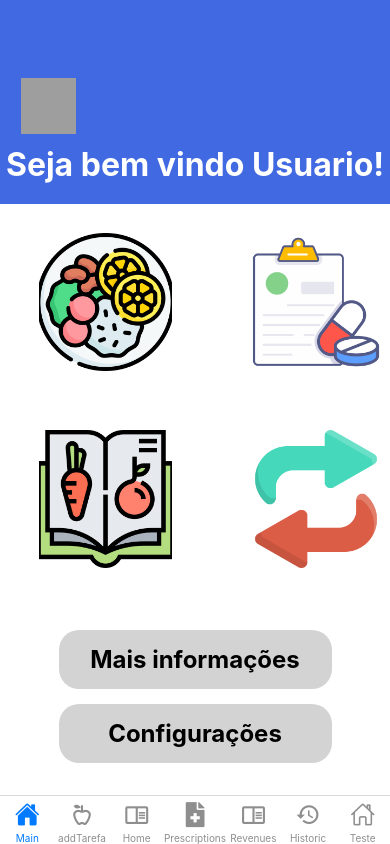
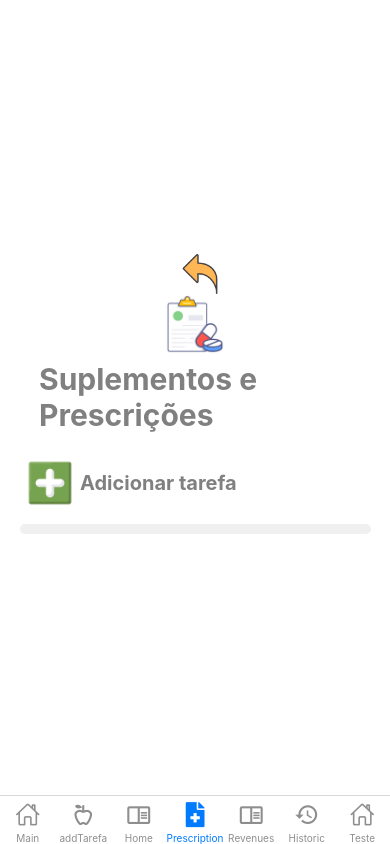
Before and after one commit to EduardoGillung/Nutri, a React Native app: screen /Prescription in a window 390 px wide. Built offline with nearby package versions, Linux system fonts and the light colour scheme; grey boxes are pictures that could not be loaded.

Commit message:
updated 05-04-24

```diff
--- a/App.js
+++ b/App.js
@@ -79,7 +79,7 @@ function App() {
          }}
          />
          <Tab.Screen
-         name="Prescriptions"
+         name="Prescription"
          component={TelaPrescriptions}
          options={{ headerShown: false, tabBarIcon: ({ focused, size, color }) => {
           if(focused){
--- a/src/Componentes/modal.js
+++ b/src/Componentes/modal.js
@@ -28,9 +28,6 @@ export function ModalPassword({password, handleClose}) {
                         />
             </TouchableOpacity>
             </View>
-
-
-
                 <TextInput
                     style={styles.input}
                     value={task}
@@ -91,7 +88,7 @@ export function ModalPassword({password, handleClose}) {
             marginBottom: 24,
         },
         input:{
-            backgroundColor: '#d9d9d9',
+            backgroundColor: '#f0f0f0',
             width: '90%',
             height: '60%',
             padding: 14,
--- a/src/Telas/config.js
+++ b/src/Telas/config.js
@@ -47,7 +47,6 @@ const styles = StyleSheet.create({
         backgroundColor: '#4169e1',
         width: '100%',
         alignItems: 'center',
-
         flexDirection: 'row',
     },
     containerBody: {
--- a/src/Telas/historic.js
+++ b/src/Telas/historic.js
@@ -1,99 +1,96 @@
 import React, { useEffect, useState } from "react";
-import { View, TextInput, Button, StyleSheet, Image, Pressable, Text, FlatList, TouchableOpacity } from 'react-native';
-
+import { View, TextInput, Button, StyleSheet, Image, Modal, Text, FlatList, TouchableOpacity } from 'react-native';
+import { ModalPassword } from "../Componentes/modal";
 
 const TelaHistoric = ({ navigation }) => {
+    const [modalVisible, setModalVisible] = useState(false);
+
+    const showModal = () => {
+        setModalVisible(true);
+    }
 
     return (
         <View style={styles.container}>
-            <View style={styles.containerHeader}>
+            <TouchableOpacity
+                onPress={() => navigation.navigate('Main')}>
+                <Image
+                    source={require('../assets/return.png')}
+                    style={styles.returnButton}
+                />
+                </TouchableOpacity>
+
                 <Image
                     source={require('../assets/substituicao.png')}
                     style={styles.logo}
                 />
-                <Text style={styles.headerText}>Histórico </Text>
-                </View>
+                <Text style={styles.headerText}>Histórico e Substituições </Text>
 
-                <View style={styles.containerButtons}>
-                <TextInput style={styles.button}
-                    onPress={() => navigation.navigate('Welcome')}>
-
-                </TextInput>
+            <View style={styles.content}>
 
 
 
 
-                <TextInput style={styles.button}
-                    onPress={() => navigation.navigate('Welcome')}>
+            </View>
+            <View style={styles.InputContent}>
+                <TextInput style={styles.input}>
+
                 </TextInput>
+        </View>
 
-                </View>
-            </View>
+        </View>
     );
 };
 
 const styles = StyleSheet.create({
     container:{
         flex: 1,
-        justifyContent: 'center',
+        justifyContent: 'flex-start',
         alignItems: 'center',
-        backgroundColor: 'green',
-
+        paddingTop: '20%',
+        backgroundColor: '#f0f0f0'
     },
-    containerHeader: {
-        flex: 0.3,
-        backgroundColor: '#4169e1',
+    content: {
         width: '100%',
         alignItems: 'center',
         flexDirection: 'row',
-
+        paddingTop: '3%',
     },
-    containerButtons: {
-        flex: 1,
-        backgroundColor: '#fff',
+    InputContent: {
         width: '100%',
         alignItems: 'center',
-
+        paddingTop: '3%',
+    },
+    input: {
+        backgroundColor: '#fff',
+        width: '90%',
+        height: '90%',
+        borderRadius: 20,
     },
     headerText: {
-       color: '#fff',
+       color: 'gray',
        fontSize: 32,
        fontWeight: 'bold',
-       marginLeft: '5%',
-
+       marginLeft: '10%',
     },
     logo: {
-        height: '40%',
-        width: '18%',
-        marginLeft: '5%',
+        height: 60,
+        width: 60,
+    },
+    returnButton: {
+        height: 40,
+        width: 40,
+        marginRight: '90%',
+        marginLeft: 10,
+    },
+    addButton: {
+        height: 60,
+        width: 60,
+        marginLeft: 20,
     },
     text: {
         fontSize: 20,
         fontWeight: 'bold',
-    },
-    textLogo:{
-        fontSize: 10,
-        fontWeight: 'bold',
-        fontStyle: 'italic',
-    },
-
-    button: {
-        backgroundColor: '#d3d3d3',
-        width: '80%',
-        height: '35%',
-        borderRadius: 20,
-        marginTop: '15%',
-        justifyContent: 'center',
-        alignItems: 'center',
-    },
-    buttonText: {
-        fontSize: 24,
-        fontWeight: 'bold',
-    },
-    touchable: {
-        backgroundColor: 'grey',
-        width: '40%',
-
+        color: 'gray',
     },
 })
 export default TelaHistoric;
--- a/src/Telas/main.js
+++ b/src/Telas/main.js
@@ -13,24 +13,42 @@ const TelaMain = ({ navigation }) => {
                 <Text style={styles.headerText}>Seja bem vindo Usuario!</Text>
 
                  <View style={styles.container2}>
+                 <TouchableOpacity
+                    onPress={() => navigation.navigate('addTarefa')}
+                    >
                  <Image
                     source={require('../assets/comida.png')}
                     style={styles.comida}
                 />
+                </TouchableOpacity>
+
+                <TouchableOpacity
+                    onPress={() => navigation.navigate('Prescription')}
+                    >
                  <Image
                     source={require('../assets/prescricao.png')}
-                    style={styles.comida}
+                    style={styles.prescricao}
                 />
+                </TouchableOpacity>
+
                 </View>
                 <View style={styles.container2}>
+                <TouchableOpacity
+                    onPress={() => navigation.navigate('Revenues')}
+                    >
                  <Image
                     source={require('../assets/receitas.png')}
-                    style={styles.comida}
+                    style={styles.receitas}
                 />
+                </TouchableOpacity>
+                <TouchableOpacity
+                    onPress={() => navigation.navigate('Historic')}
+                    >
                  <Image
                     source={require('../assets/substituicao.png')}
-                    style={styles.comida}
+                    style={styles.substituicao}
                 />
+                </TouchableOpacity>
                 </View>
 
                 <View style={styles.containerButtons}>
@@ -60,8 +78,6 @@ const styles = StyleSheet.create({
         flex: 1,
         backgroundColor: '#fff',
         width: '100%',
-        alignItems: 'center',
-        justifyContent: 'space-evenly',
         flexDirection: 'row',
     },
     containerButtons: {
@@ -97,12 +113,26 @@ const styles = StyleSheet.create({
     },
     comida: {
         height: '70%',
-        width: '34%',
+        width: 135,
         margin: '10%',
-
+    },
+    prescricao: {
+        height: '70%',
+        width: 135,
+        margin: '10%',
+    },
+    receitas: {
+        height: '70%',
+        width: 135,
+        margin: '10%',
+    },
+    substituicao: {
+        height: '70%',
+        width: 135,
+        margin: '10%',
     },
     button: {
-        backgroundColor: '#d3d3d3',
+        backgroundColor: '#f0f0f0',
         width: '70%',
         height: '30%',
         borderRadius: 20,
@@ -114,6 +144,7 @@ const styles = StyleSheet.create({
     buttonText: {
         fontSize: 24,
         fontWeight: 'bold',
+        color: 'gray',
     },
 })
 export default TelaMain;
--- a/src/Telas/prescriptions.js
+++ b/src/Telas/prescriptions.js
@@ -4,8 +4,6 @@ import { ModalPassword } from "../Componentes/modal";
 
 const TelaPrescriptions = ({ navigation }) => {
 
-    const [size, setSize] = useState(10)
-    const [passwordValue, setPasswordValue] = useState("")
     const [modalVisible, setModalVisible] = useState(false);
 
     const showModal = () => {
@@ -14,43 +12,39 @@ const TelaPrescriptions = ({ navigation }) => {
 
     return (
         <View style={styles.container}>
-        <View style={styles.containerHeader}>
+            <TouchableOpacity
+                onPress={() => navigation.navigate('Main')}>
                 <Image
                     source={require('../assets/return.png')}
-                style={styles.return}
+                    style={styles.returnButton}
                 />
+                </TouchableOpacity>
+
                 <Image
                     source={require('../assets/prescricao.png')}
                     style={styles.logo}
                 />
-            <Text style={styles.headerText}>Prescrições</Text>
-            </View>
+                <Text style={styles.headerText}>Suplementos e Prescrições </Text>
 
-            <View style={styles.containerBody}>
-
-            <TextInput style={styles.button}
-                onPress={() => navigation.navigate('Welcome')}>
-
-            </TextInput>
-            <View style={styles.containerButtons}>
-            <TouchableOpacity style={styles.touchable}
-                onPress={showModal}
-             >
+            <View style={styles.content}>
+                 <TouchableOpacity onPress={showModal}>
                 <Image
-                    source={require('../assets/addButton.png')}
+                    source={require('../assets/add.png')}
                     style={styles.addButton}
                 />
                 </TouchableOpacity>
-            </View>
-            <TextInput style={styles.button}
-                onPress={() => navigation.navigate('Welcome')}>
-            </TextInput>
+                <Text style={styles.text}>Adicionar tarefa </Text>
 
                 <Modal visible={modalVisible} animationType='fade'>
                     <ModalPassword  handleClose={ () => setModalVisible(false) } />
                 </Modal>
+            </View>
+            <View style={styles.InputContent}>
+                <TextInput style={styles.input}>
 
+                </TextInput>
         </View>
+
         </View>
     );
 };
@@ -58,85 +52,56 @@ const TelaPrescriptions = ({ navigation }) => {
 const styles = StyleSheet.create({
     container:{
         flex: 1,
+        justifyContent: 'flex-start',
+        alignItems: 'center',
         justifyContent: 'center',
-    alignItems: 'center',
-    backgroundColor: 'green',
-
+        backgroundColor: '#fff'
     },
-containerHeader: {
-    flex: 0.3,
-    backgroundColor: '#4169e1',
+    content: {
         width: '100%',
         alignItems: 'center',
         flexDirection: 'row',
+        paddingTop: '5%',
     },
-containerBody: {
-    flex: 1,
-    backgroundColor: '#fff',
+    InputContent: {
         width: '100%',
         alignItems: 'center',
-
+        paddingTop: '3%',
     },
-containerButtons: {
-
-    height: '5%',
-    justifyContent: 'center',
-    alignItems: 'center',
-    width: '100%',
+    input: {
+        backgroundColor: '#f0f0f0',
+        width: '90%',
+        height: '55%',
+        borderRadius: 20,
+        lineHeight: 2,
 
     },
     headerText: {
-   color: '#fff',
-   fontSize: 32,
+       color: 'gray',
+       fontSize: 30,
        fontWeight: 'bold',
-   marginLeft: '5%',
-
+       marginLeft: '10%',
+       marginTop: '2%',
     },
     logo: {
-    height: '40%',
-    width: '18%',
-
+        height: 60,
+        width: 60,
     },
-return: {
-    height: '26%',
-    width: '10%',
-    marginRight: '10%',
-    marginLeft: '3%',
-
+    returnButton: {
+        height: 40,
+        width: 40,
+        marginRight: '90%',
+        marginLeft: 10,
     },
     addButton: {
-    height: '300%',
-    width: '100%',
+        height: 60,
+        width: 60,
+        marginLeft: 20,
     },
     text: {
         fontSize: 20,
         fontWeight: 'bold',
-},
-textLogo:{
-    fontSize: 10,
-    fontWeight: 'bold',
-    fontStyle: 'italic',
-},
-textBody: {
-    fontSize: 20,
-    fontWeight: 'bold',
-    color: '#696969',
-},
-
-button: {
-    backgroundColor: '#d3d3d3',
-    width: '80%',
-    height: '35%',
-    borderRadius: 20,
-    marginTop: '9%',
-},
-buttonText: {
-    fontSize: 24,
-    fontWeight: 'bold',
-},
-touchable: {
-    width: '10%',
-    height: '40%',
+        color: 'gray',
     },
 })
 export default TelaPrescriptions;
--- a/src/Telas/revenues.js
+++ b/src/Telas/revenues.js
@@ -1,99 +1,103 @@
 import React, { useEffect, useState } from "react";
-import { View, TextInput, Button, StyleSheet, Image, Pressable, Text, FlatList, TouchableOpacity } from 'react-native';
-
+import { View, TextInput, Button, StyleSheet, Image, Pressable, Text, FlatList, TouchableOpacity, Modal } from 'react-native';
+import { ModalPassword } from "../Componentes/modal";
 
 const TelaRevenues = ({ navigation }) => {
+    const [modalVisible, setModalVisible] = useState(false);
+
+    const showModal = () => {
+        setModalVisible(true);
+    }
 
     return (
         <View style={styles.container}>
-            <View style={styles.containerHeader}>
+            <TouchableOpacity
+                onPress={() => navigation.navigate('Main')}>
+                <Image
+                    source={require('../assets/return.png')}
+                    style={styles.returnButton}
+                />
+                </TouchableOpacity>
+
                 <Image
                     source={require('../assets/receitas.png')}
                     style={styles.logo}
                 />
                 <Text style={styles.headerText}>Receitas e Dicas</Text>
-                </View>
 
-                <View style={styles.containerButtons}>
-                <TextInput style={styles.button}
-                    onPress={() => navigation.navigate('Welcome')}>
+            <View style={styles.content}>
+                 <TouchableOpacity onPress={showModal}>
+                <Image
+                    source={require('../assets/add.png')}
+                    style={styles.addButton}
+                />
+                </TouchableOpacity>
+                <Text style={styles.text}>Adicionar tarefa </Text>
+
+                <Modal visible={modalVisible} animationType='fade'>
+                    <ModalPassword  handleClose={ () => setModalVisible(false) } />
+                </Modal>
+            </View>
+            <View style={styles.InputContent}>
+                <TextInput style={styles.input}>
 
                 </TextInput>
+        </View>
 
-
-
-
-                <TextInput style={styles.button}
-                    onPress={() => navigation.navigate('Welcome')}>
-                </TextInput>
-
-                </View>
-            </View>
+        </View>
     );
 };
 
 const styles = StyleSheet.create({
     container:{
         flex: 1,
-        justifyContent: 'center',
+        justifyContent: 'flex-start',
         alignItems: 'center',
-        backgroundColor: 'green',
-
+        paddingTop: '20%',
+        backgroundColor: '#f0f0f0'
     },
-    containerHeader: {
-        flex: 0.3,
-        backgroundColor: '#4169e1',
+    content: {
         width: '100%',
         alignItems: 'center',
         flexDirection: 'row',
-
+        paddingTop: '3%',
     },
-    containerButtons: {
-        flex: 1,
-        backgroundColor: '#fff',
+    InputContent: {
         width: '100%',
         alignItems: 'center',
-
+        paddingTop: '3%',
+    },
+    input: {
+        backgroundColor: '#fff',
+        width: '90%',
+        height: '55%',
+        borderRadius: 20,
     },
     headerText: {
-       color: '#fff',
+       color: 'gray',
        fontSize: 32,
        fontWeight: 'bold',
-       marginLeft: '5%',
-
+       marginLeft: '10%',
     },
     logo: {
-        height: '40%',
-        width: '18%',
-        marginLeft: '5%',
+        height: 60,
+        width: 60,
+    },
+    returnButton: {
+        height: 40,
+        width: 40,
+        marginRight: '90%',
+        marginLeft: 10,
+    },
+    addButton: {
+        height: 60,
+        width: 60,
+        marginLeft: 20,
     },
     text: {
         fontSize: 20,
         fontWeight: 'bold',
-    },
-    textLogo:{
-        fontSize: 10,
-        fontWeight: 'bold',
-        fontStyle: 'italic',
-    },
-
-    button: {
-        backgroundColor: '#d3d3d3',
-        width: '80%',
-        height: '35%',
-        borderRadius: 20,
-        marginTop: '15%',
-        justifyContent: 'center',
-        alignItems: 'center',
-    },
-    buttonText: {
-        fontSize: 24,
-        fontWeight: 'bold',
-    },
-    touchable: {
-        backgroundColor: 'grey',
-        width: '40%',
-
+        color: 'gray',
     },
 })
 export default TelaRevenues;
--- a/src/Telas/teste.js
+++ b/src/Telas/teste.js
@@ -3,106 +3,102 @@ import { View, TextInput, Button, StyleSheet, Image, Pressable, Text, Modal, Tou
 import { ModalPassword } from "../Componentes/modal";
 
 const TelaTeste = ({ navigation }) => {
-    const [size, setSize] = useState(10)
-    const [passwordValue, setPasswordValue] = useState("")
+
     const [modalVisible, setModalVisible] = useState(true);
 
-    function callModal () {
+    const showModal = () => {
         setModalVisible(true);
     }
+
     return (
         <View style={styles.container}>
-            <View style={styles.containerHeader}>
+            <TouchableOpacity
+                onPress={() => navigation.navigate('Main')}>
+                <Image
+                    source={require('../assets/return.png')}
+                    style={styles.returnButton}
+                />
+                </TouchableOpacity>
+
                 <Image
                     source={require('../assets/substituicao.png')}
                     style={styles.logo}
                 />
-                <Text style={styles.headerText}>TELA TESTE </Text>
-                </View>
+                <Text style={styles.headerText}>testes </Text>
 
-                <View style={styles.containerButtons}>
+            <View style={styles.content}>
+                 <TouchableOpacity onPress={showModal}>
+                <Image
+                    source={require('../assets/add.png')}
+                    style={styles.addButton}
+                />
+                </TouchableOpacity>
+                <Text style={styles.text}>Adicionar tarefa </Text>
+
                 <Modal visible={modalVisible} animationType='fade'>
-                    <ModalPassword password={passwordValue} handleClose={ () => setModalVisible(false) } />
+                    <ModalPassword  handleClose={ () => setModalVisible(false) } />
                 </Modal>
-                <TextInput style={styles.button}
-                    onPress={() => navigation.navigate('Welcome')}>
+            </View>
+            <View style={styles.InputContent}>
+                <TextInput style={styles.input}>
 
                 </TextInput>
+        </View>
 
-
-
-
-                <TextInput style={styles.button}
-                    onPress={() => navigation.navigate('Welcome')}>
-                </TextInput>
-
-                </View>
-            </View>
+        </View>
     );
 };
 
 const styles = StyleSheet.create({
     container:{
         flex: 1,
-        justifyContent: 'center',
+        justifyContent: 'flex-start',
         alignItems: 'center',
-        backgroundColor: 'green',
-
+        paddingTop: '20%',
+        backgroundColor: '#fff'
     },
-    containerHeader: {
-        flex: 0.3,
-        backgroundColor: '#4169e1',
+    content: {
         width: '100%',
         alignItems: 'center',
         flexDirection: 'row',
-
+        paddingTop: '3%',
     },
-    containerButtons: {
-        flex: 1,
-        backgroundColor: '#fff',
+    InputContent: {
         width: '100%',
         alignItems: 'center',
-
+        paddingTop: '3%',
+    },
+    input: {
+        backgroundColor: '#f0f0f0',
+        width: '90%',
+        height: '55%',
+        borderRadius: 20,
     },
     headerText: {
-       color: '#fff',
+       color: 'gray',
        fontSize: 32,
        fontWeight: 'bold',
-       marginLeft: '5%',
-
+       marginLeft: '10%',
     },
     logo: {
-        height: '40%',
-        width: '18%',
-        marginLeft: '5%',
+        height: 40,
+        width: 40,
+    },
+    returnButton: {
+        height: 40,
+        width: 40,
+        marginRight: '90%',
+        marginLeft: 10,
+    },
+    addButton: {
+        height: 60,
+        width: 60,
+        marginLeft: 20,
     },
     text: {
         fontSize: 20,
         fontWeight: 'bold',
-    },
-    textLogo:{
-        fontSize: 10,
-        fontWeight: 'bold',
-        fontStyle: 'italic',
-    },
-
-    button: {
-        backgroundColor: '#d3d3d3',
-        width: '80%',
-        height: '35%',
-        borderRadius: 20,
-        marginTop: '15%',
-        justifyContent: 'center',
-        alignItems: 'center',
-    },
-    buttonText: {
-        fontSize: 24,
-        fontWeight: 'bold',
-    },
-    touchable: {
-        backgroundColor: 'grey',
-        width: '40%',
-
+        color: 'gray',
     },
 })
 export default TelaTeste;
```
Also changed, not shown: src/assets/add.png (added), src/assets/returnButton.png (deleted). Lines whose indentation alone changed are shown as unchanged.
